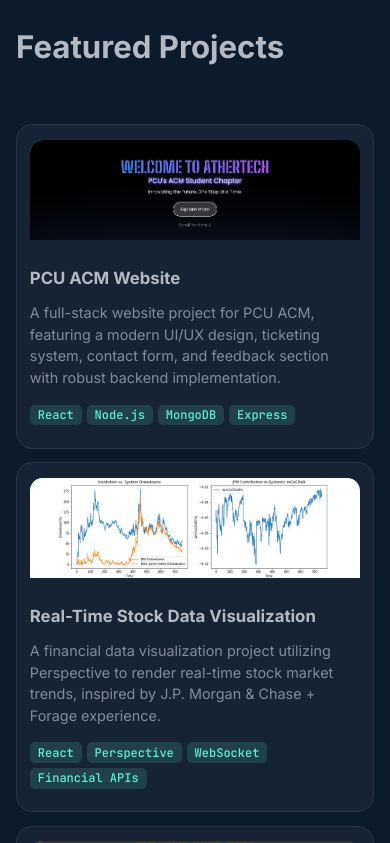
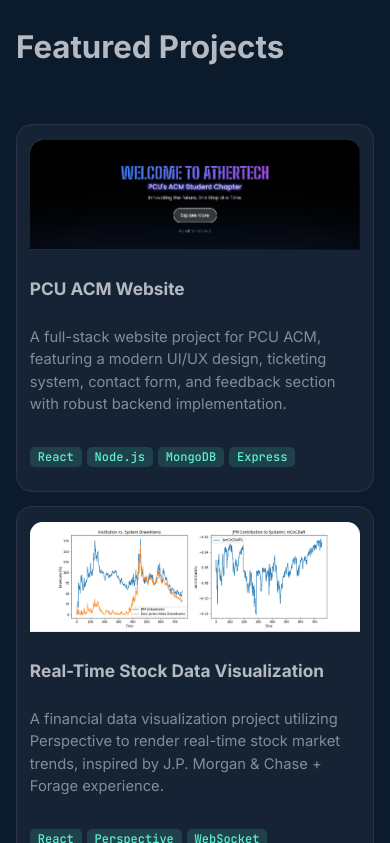
Before and after one commit to samarth3101/Samarth-s-Website, a Next.js app: page / in a window 390 px wide. Shown: the part 4541-5384 px from the top of the page. Built offline with nearby package versions, Linux system fonts and the light colour scheme; a web font is replaced by a local one.

Commit message:
updating layout and project cards.

```diff
--- a/package.json
+++ b/package.json
@@ -16,6 +16,7 @@
     "lodash": "^4.17.21",
     "lucide-react": "^0.536.0",
     "next": "^15.4.5",
+    "node": "^25.6.1",
     "react": "^19.1.0",
     "react-dom": "^19.1.0",
     "react-icons": "^5.5.0",
--- a/src/components/sections/Projects.tsx
+++ b/src/components/sections/Projects.tsx
@@ -1,6 +1,6 @@
 'use client';
-import React, { useState } from 'react';
-import { motion, AnimatePresence } from 'framer-motion';
+import React, { useState, useEffect, useMemo } from 'react';
+import { motion, AnimatePresence, useReducedMotion } from 'framer-motion';
 import styles from "../../styles/Project.module.scss";
 
 const projects = [
@@ -67,12 +67,15 @@ const projects = [
     title: 'SkillSwap eLearning Platform',
     description: 'A cutting-edge web platform featuring a human-touch virtual instructor to provide interactive learning experiences with free knowledge modules and visually appealing UI/UX.',
     tech: ['React', 'Node.js', 'MongoDB', 'Express'],
-    code: `const VirtualInstructor = ({ lesson }) => {
+    code: `const LearningPlatform = () => {
+  const [courses, setCourses] = useState([]);
+  const [activeLesson, setActiveLesson] = useState(null);
+
   return (
-    <InstructorAvatar
-      lesson={lesson}
-      interactive={true}
-    />
+    <div className="platform">
+      <CourseList courses={courses} />
+      <InteractiveLessonPlayer lesson={activeLesson} />
+    </div>
   );
 };`,
     img: '/assets/images/skillswap.png',
@@ -135,6 +138,70 @@ const projects = [
 
 export default function ProjectsSection() {
   const [openIdx, setOpenIdx] = useState<number | null>(null);
+  const shouldReduceMotion = useReducedMotion();
+  const [isMobile, setIsMobile] = useState(false);
+
+  // Detect mobile screen
+  useEffect(() => {
+    const checkMobile = () => setIsMobile(window.innerWidth <= 768);
+    checkMobile();
+    window.addEventListener('resize', checkMobile);
+    return () => window.removeEventListener('resize', checkMobile);
+  }, []);
+
+  // Production-grade spring configurations
+  const springConfig = useMemo(() => ({
+    desktop: {
+      type: 'spring' as const,
+      stiffness: 380,
+      damping: 32,
+      mass: 1.1,
+      restSpeed: 0.01,
+      restDelta: 0.01
+    },
+    mobile: {
+      type: 'spring' as const,
+      stiffness: 300,
+      damping: 30,
+      mass: 0.9,
+      restSpeed: 0.01,
+      restDelta: 0.01
+    }
+  }), []);
+
+  const overlayTransition = useMemo(() => ({
+    duration: isMobile ? 0.18 : 0.22,
+    ease: [0.4, 0, 0.2, 1]
+  }), [isMobile]);
+
+  const contentTransition = useMemo(() => ({
+    delay: isMobile ? 0.08 : 0.12,
+    duration: isMobile ? 0.18 : 0.25,
+    ease: [0.25, 0.1, 0.25, 1]
+  }), [isMobile]);
+
+  // Prevent body scroll when modal is open
+  useEffect(() => {
+    if (openIdx !== null) {
+      document.body.style.overflow = 'hidden';
+    } else {
+      document.body.style.overflow = 'unset';
+    }
+    return () => {
+      document.body.style.overflow = 'unset';
+    };
+  }, [openIdx]);
+
+  // Handle escape key to close modal
+  useEffect(() => {
+    const handleEscape = (e: KeyboardEvent) => {
+      if (e.key === 'Escape' && openIdx !== null) {
+        setOpenIdx(null);
+      }
+    };
+    window.addEventListener('keydown', handleEscape);
+    return () => window.removeEventListener('keydown', handleEscape);
+  }, [openIdx]);
 
   return (
     <section className={styles.projectsSection} id="projects">
@@ -150,24 +217,32 @@ export default function ProjectsSection() {
             <motion.div
               key={idx}
               className={proj.isCTA ? styles.ctaCard : styles.card}
+              layoutId={proj.isCTA ? undefined : `project-${idx}`}
               whileHover={proj.isCTA ? {} : {
-                scale: 1.045,
-                boxShadow: "0 14px 56px rgba(95,241,210,0.14)",
-                zIndex: 2,
-                transition: { duration: 0.17 }
+                scale: 1.035,
+                y: -4,
+                transition: {
+                  type: 'spring',
+                  stiffness: 400,
+                  damping: 25
+                }
               }}
-              whileTap={proj.isCTA ? {} : { scale: 0.96 }}
+              whileTap={proj.isCTA ? {} : {
+                scale: 0.98,
+                transition: { duration: 0.1, ease: [0.4, 0, 0.2, 1] }
+              }}
+              initial={{ y: 40, opacity: 0, scale: 0.96 }}
               whileInView={{ y: 0, opacity: 1, scale: 1 }}
-              initial={{ y: 32, opacity: 0, scale: 0.95 }}
               transition={{
-                duration: 0.54,
-                ease: [0.23, 1, 0.32, 1],
-                delay: idx * 0.06
+                type: 'spring',
+                stiffness: 260,
+                damping: 25,
+                mass: 0.8,
+                delay: idx * 0.04
               }}
-              viewport={{ once: true, amount: 0.32 }}
+              viewport={{ once: true, amount: 0.25, margin: "-50px" }}
               onClick={() => (!proj.isCTA && setOpenIdx(idx))}
               style={{ cursor: proj.isCTA ? 'pointer' : 'zoom-in' }}
-              layoutId={`project-card-${idx}`}
               tabIndex={0}
               aria-label={
                 proj.isCTA ? proj.title : `Show more about ${proj.title}`
@@ -176,7 +251,7 @@ export default function ProjectsSection() {
               {proj.img && (
                 <motion.div
                   className={styles.cardImgWrap}
-                  layoutId={`project-img-${idx}`}
+                  layoutId={proj.isCTA ? undefined : `project-img-${idx}`}
                 >
                   <img src={proj.img} alt={`Preview of ${proj.title}`} className={styles.cardImg} draggable={false} />
                 </motion.div>
@@ -206,32 +281,29 @@ export default function ProjectsSection() {
         </div>
 
         {/* --- Animated Modal Overlay --- */}
-        <AnimatePresence>
+        <AnimatePresence mode="wait">
           {openIdx !== null && (
             <motion.div
               className={styles.modalOverlay}
               initial={{ opacity: 0 }}
               animate={{ opacity: 1 }}
               exit={{ opacity: 0 }}
-              transition={{ duration: 0.13 }}
+              transition={overlayTransition}
               onClick={() => setOpenIdx(null)}
             >
               <motion.div
                 className={styles.modalCard}
-                layoutId={`project-card-${openIdx}`}
-                initial={false}
-                animate={{
-                  scale: 1,
-                  y: 0,
-                  opacity: 1,
-                  boxShadow: '0 35px 130px rgba(95,241,210,0.25)'
+                layoutId={`project-${openIdx}`}
+                drag={isMobile ? "y" : false}
+                dragConstraints={{ top: 0, bottom: 0 }}
+                dragElastic={{ top: 0, bottom: 0.3 }}
+                dragMomentum={false}
+                onDragEnd={(e, info) => {
+                  if (isMobile && info.offset.y > 120 && info.velocity.y > 100) {
+                    setOpenIdx(null);
+                  }
                 }}
-                exit={{ scale: 0.96, y: 65, opacity: 0, transition: { duration: 0.18 } }}
-                transition={{
-                  type: 'spring',
-                  stiffness: 380,
-                  damping: 38
-                }}
+                transition={isMobile ? springConfig.mobile : springConfig.desktop}
                 onClick={e => e.stopPropagation()}
               >
                 <button className={styles.closeBtn}
@@ -243,16 +315,16 @@ export default function ProjectsSection() {
                   <motion.div
                     className={styles.modalHero}
                     layoutId={`project-img-${openIdx}`}
-                    transition={{ type: 'spring', stiffness: 310, damping: 28 }}
                   >
                     <img src={projects[openIdx].img} alt={`${projects[openIdx].title} preview`} className={styles.modalImg} draggable={false} />
                   </motion.div>
                 )}
                 <motion.div
                   className={styles.modalContent}
-                  initial={{ opacity: 0, y: 38 }}
-                  animate={{ opacity: 1, y: 0, transition: { delay: 0.10, duration: 0.31 } }}
-                  exit={{ opacity: 0, y: 30 }}
+                  initial={{ opacity: 0 }}
+                  animate={{ opacity: 1 }}
+                  exit={{ opacity: 0 }}
+                  transition={contentTransition}
                 >
                   <h3>{projects[openIdx].title}</h3>
                   <div className={styles.modalDesc}>{projects[openIdx].description}</div>
--- a/src/styles/Project.module.scss
+++ b/src/styles/Project.module.scss
@@ -2,6 +2,8 @@
   background: var(--bg-main);
   padding: 92px 0 108px;
   overflow-x: hidden;
+  position: relative;
+  isolation: isolate;
 }
 
 .container {
@@ -42,6 +44,8 @@
   display: grid;
   grid-template-columns: repeat(3, 1fr);
   gap: 2.1rem;
+  isolation: isolate;
+  perspective: 1000px;
 
   @media (max-width: 1000px) {
     grid-template-columns: repeat(2, 1fr);
@@ -66,6 +70,17 @@
   justify-content: flex-start;
   position: relative;
   cursor: pointer;
+  will-change: transform;
+  transform: translateZ(0);
+  backface-visibility: hidden;
+  transform-origin: center center;
+  -webkit-tap-highlight-color: transparent;
+  touch-action: manipulation;
+  transition: box-shadow 0.3s cubic-bezier(0.4, 0, 0.2, 1);
+
+  &:hover {
+    box-shadow: 0 12px 48px rgba(95, 241, 210, 0.12);
+  }
 
   h3 {
     font-size: 1.13rem;
@@ -82,6 +97,13 @@
   }
 }
 
+.cardContent {
+  display: flex;
+  flex-direction: column;
+  gap: 0.4rem;
+  flex: 1;
+}
+
 .cardImgWrap {
   width: 100%;
   height: 124px;
@@ -93,6 +115,10 @@
   display: flex;
   align-items: center;
   justify-content: center;
+  transform: translateZ(0);
+  will-change: transform;
+  transform-origin: center center;
+  position: relative;
 }
 
 .cardImg {
@@ -102,6 +128,8 @@
   object-position: center 54%;
   user-select: none;
   pointer-events: none;
+  transform: translateZ(0);
+  will-change: transform;
 }
 
 /* === CTA CARD === */
@@ -156,11 +184,29 @@
   left: 0;
   right: 0;
   bottom: 0;
-  background: rgba(12, 18, 28, 0.85);
+  background: rgba(12, 18, 28, 0.88);
+  backdrop-filter: blur(8px);
+  -webkit-backdrop-filter: blur(8px);
   display: flex;
   align-items: center;
   justify-content: center;
-  overflow: auto;
+  overflow-y: auto;
+  overflow-x: hidden;
+  will-change: opacity;
+  isolation: isolate;
+  perspective: 1000px;
+  -webkit-overflow-scrolling: touch;
+  overscroll-behavior: contain;
+  touch-action: pan-y;
+  padding: 5rem 1rem 2rem;
+
+  @media (max-width: 768px) {
+    padding: 6rem 1rem 1.5rem;
+  }
+
+  @media (max-width: 480px) {
+    padding: 5.5rem 0.5rem 1rem;
+  }
 }
 
 .modalCard {
@@ -169,16 +215,59 @@
   border-radius: 1.3rem;
   width: 96vw;
   max-width: 520px;
-  max-height: 90vh;
+  max-height: 82vh;
   padding: 1.6rem 1.4rem;
   position: relative;
   display: flex;
   flex-direction: column;
   align-items: center;
+  margin: auto;
+  box-shadow:
+    0 0 0 1px rgba(95, 241, 210, 0.1),
+    0 8px 16px rgba(0, 0, 0, 0.3),
+    0 24px 80px rgba(95, 241, 210, 0.2);
+  will-change: transform;
+  transform: translateZ(0);
+  backface-visibility: hidden;
+  transform-origin: center center;
+  overflow: hidden;
+
+  /* Drag indicator for mobile */
+  &::before {
+    content: '';
+    position: absolute;
+    top: 0.5rem;
+    left: 50%;
+    transform: translateX(-50%);
+    width: 36px;
+    height: 4px;
+    background: var(--border);
+    border-radius: 2px;
+    opacity: 0;
+    transition: opacity 0.2s ease;
+    pointer-events: none;
+  }
+
+  @media (max-width: 768px) {
+    width: 90vw;
+    max-height: 78vh;
+    padding: 1.2rem 1rem;
+    border-radius: 1.1rem;
+
+    &::before {
+      opacity: 1;
+    }
+  }
 
   @media (max-width: 600px) {
-    padding: 1.2rem;
-    max-width: 99vw;
+    padding: 1.1rem 0.95rem;
+    max-width: 92vw;
+  }
+
+  @media (max-width: 480px) {
+    width: 92vw;
+    max-height: 75vh;
+    padding: 1rem 0.85rem;
   }
 }
 
@@ -190,6 +279,10 @@
   background: linear-gradient(110deg, var(--accent), rgba(18, 24, 38, 0.1));
   border-radius: 1.3rem 1.3rem 0 0;
   margin-bottom: 0.6rem;
+  transform: translateZ(0);
+  will-change: transform;
+  transform-origin: center center;
+  position: relative;
 
   .modalImg {
     width: 100%;
@@ -198,6 +291,17 @@
     object-position: center 54%;
     user-select: none;
     display: block;
+    transform: translateZ(0);
+    will-change: transform;
+  }
+
+  @media (max-width: 768px) {
+    max-height: 140px;
+  }
+
+  @media (max-width: 480px) {
+    max-height: 120px;
+    border-radius: 1rem 1rem 0 0;
   }
 }
 
@@ -210,6 +314,9 @@
   max-height: 60vh;
   overflow-x: hidden;
   overflow-y: auto;
+  will-change: opacity, transform;
+  -webkit-overflow-scrolling: touch;
+  overscroll-behavior: contain;
 
   h3 {
     font-size: 1.22rem;
@@ -225,7 +332,21 @@
   }
 
   @media (max-width: 600px) {
-    max-height: 66vh;
+    max-height: 52vh;
+    gap: 0.7rem;
+  }
+
+  @media (max-width: 480px) {
+    max-height: 48vh;
+    gap: 0.65rem;
+
+    h3 {
+      font-size: 1.1rem;
+    }
+
+    .modalDesc {
+      font-size: 0.95rem;
+    }
   }
 }
 
@@ -241,6 +362,12 @@
   white-space: pre-line;
   margin: 0.5rem 0;
   border: 1px solid rgba(95, 241, 210, 0.2);
+
+  @media (max-width: 480px) {
+    font-size: 0.82rem;
+    padding: 0.6rem 0.75rem;
+    margin: 0.4rem 0;
+  }
 }
 
 .links {
@@ -256,6 +383,21 @@
     border-radius: 6px;
     font-weight: 500;
     text-decoration: none;
+    transition: background 0.2s ease;
+
+    &:hover {
+      background: rgba(95, 241, 210, 0.22);
+    }
+  }
+
+  @media (max-width: 480px) {
+    gap: 0.5rem;
+    margin-top: 0.5rem;
+
+    a {
+      padding: 0.45rem 0.7rem;
+      font-size: 0.88rem;
+    }
   }
 }
 
@@ -268,6 +410,27 @@
   border: none;
   color: var(--muted);
   cursor: pointer;
+  z-index: 10;
+  transition: color 0.2s ease, transform 0.2s ease;
+  will-change: transform;
+  -webkit-tap-highlight-color: transparent;
+  padding: 0.3rem;
+
+  &:hover {
+    color: var(--accent);
+    transform: scale(1.1);
+  }
+
+  &:active {
+    transform: scale(0.95);
+  }
+
+  @media (max-width: 768px) {
+    font-size: 1.7rem;
+    top: 0.6rem;
+    right: 0.7rem;
+    padding: 0.4rem;
+  }
 }
 
 /* === SMALL SCREEN MOBILE ONLY === */
@@ -295,27 +458,27 @@
 
   .card,
   .ctaCard {
-    padding: 1rem 0.9rem;
-    min-height: 10rem;
+    padding: 1rem 0.85rem;
+    min-height: 11rem;
     border-radius: 1rem;
 
     h3 {
-      font-size: 1.05rem;
+      font-size: 1.08rem;
       margin-bottom: 0.4rem;
     }
 
     p {
-      font-size: 0.9rem;
+      font-size: 0.92rem;
       margin-bottom: 0.6rem;
       line-height: 1.5;
     }
   }
 
   .cardImgWrap {
-    height: 100px;
-    min-height: 90px;
+    height: 110px;
+    min-height: 100px;
     border-radius: 0.8rem 0.8rem 0 0;
-    margin-bottom: 0.7rem;
+    margin-bottom: 0.65rem;
   }
 
   .techList {
@@ -337,19 +500,20 @@
   }
 
   .modalCard {
-    padding: 1rem;
+    padding: 1rem 0.9rem;
     border-radius: 1rem;
-    max-height: 85vh;
+    max-height: 90vh;
+    width: 94vw;
   }
 
   .modalHero {
-    max-height: 120px;
+    max-height: 140px;
     border-radius: 0.8rem 0.8rem 0 0;
   }
 
   .modalContent {
     gap: 0.6rem;
-    max-height: 55vh;
+    max-height: 60vh;
 
     h3 {
       font-size: 1.1rem;
@@ -379,19 +543,35 @@
 }
 
 /* === RESPONSIVE === */
-@media (max-width: 650px) {
+@media (max-width: 768px) {
   .grid {
-    gap: 0.85rem;
+    gap: 1rem;
   }
 
   .card,
   .ctaCard {
-    min-height: 9rem;
-    padding: 0.9rem 0.8rem;
+    min-height: 10.5rem;
+    padding: 1rem 0.85rem;
   }
 
   .modalHero {
-    min-height: 70px;
+    max-height: 150px;
+  }
+}
+
+@media (max-width: 650px) {
+  .grid {
+    gap: 0.9rem;
+  }
+
+  .card,
+  .ctaCard {
+    min-height: 9.5rem;
+    padding: 0.95rem 0.8rem;
+  }
+
+  .modalHero {
+    max-height: 130px;
   }
 }
 
--- a/src/styles/globals.scss
+++ b/src/styles/globals.scss
@@ -1,5 +1,5 @@
 // src/styles/globals.scss
-@import "./variables.scss";
+@use "./variables.scss" as *;
 
 /* Using your custom color variables */
 :root {
```
Also changed, not shown: 1 other file (tests, documents, lock files or other folders).
